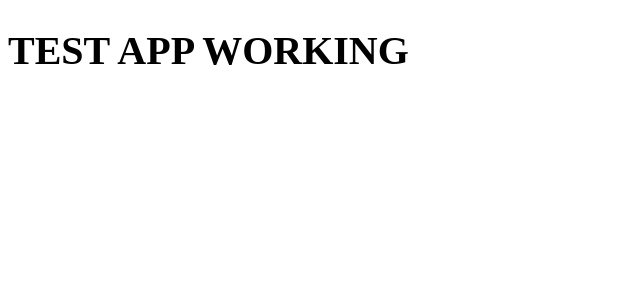
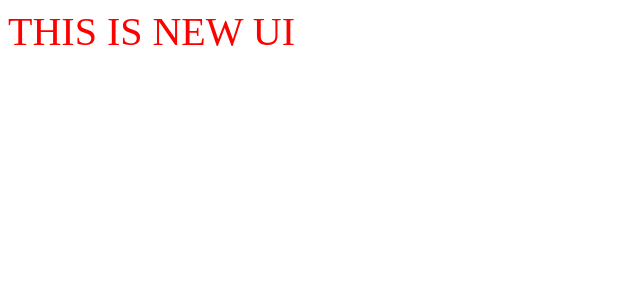
Before and after one commit to Nitesh0717/kube-deploy-3tier-devops-project, a React app in the folder frontend/: page / in a window 1280 px wide. Shown: the top 300 px of the page, without its empty margins (0-640 px from the left). Built offline with nearby package versions, Linux system fonts and the light colour scheme; the HTML template or start-up script is replaced by a standard one.

Commit message:
Update App component UI and add console log

```diff
--- a/frontend/src/App.jsx
+++ b/frontend/src/App.jsx
@@ -1,3 +1,8 @@
 export default function App() {
-  return <h1 style={{fontSize: "40px"}}>TEST APP WORKING</h1>;
+  console.log("APP LOADED");
+  return (
+    <div style={{fontSize: "40px", color: "red"}}>
+      THIS IS NEW UI
+    </div>
+  );
 }
```
